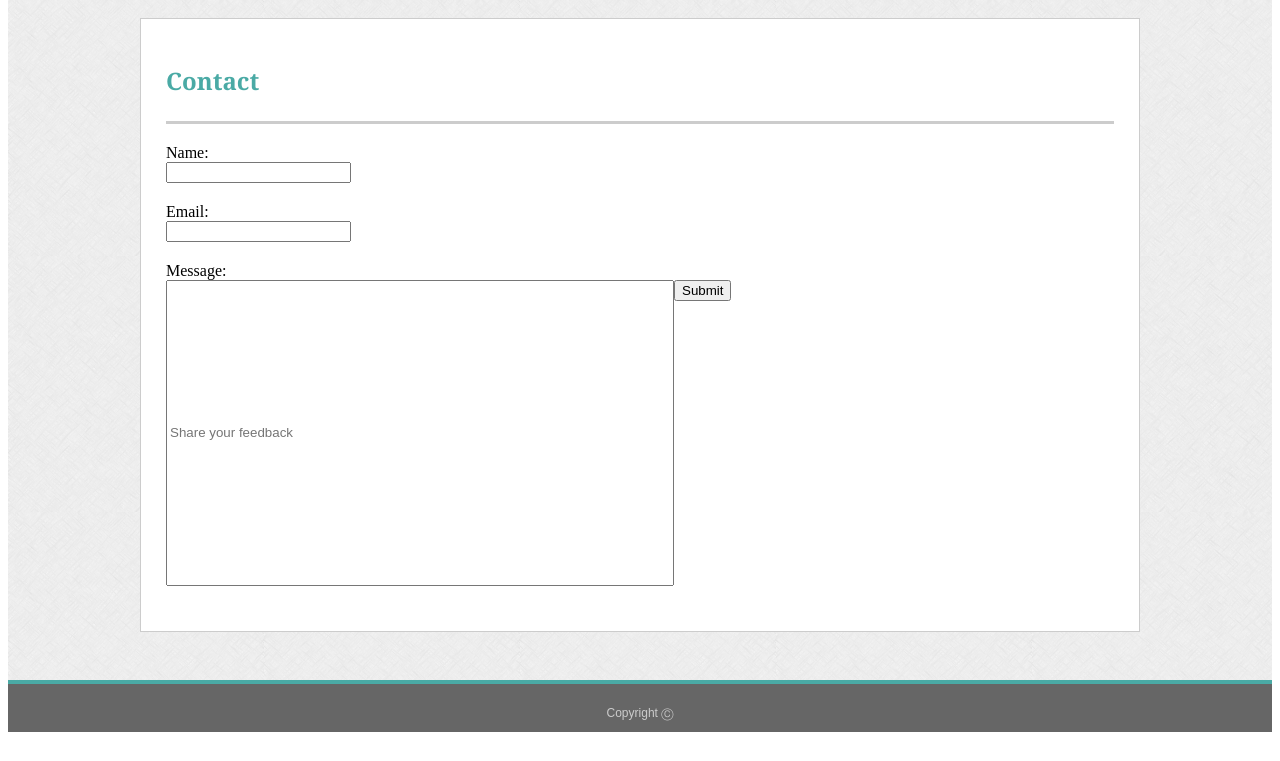
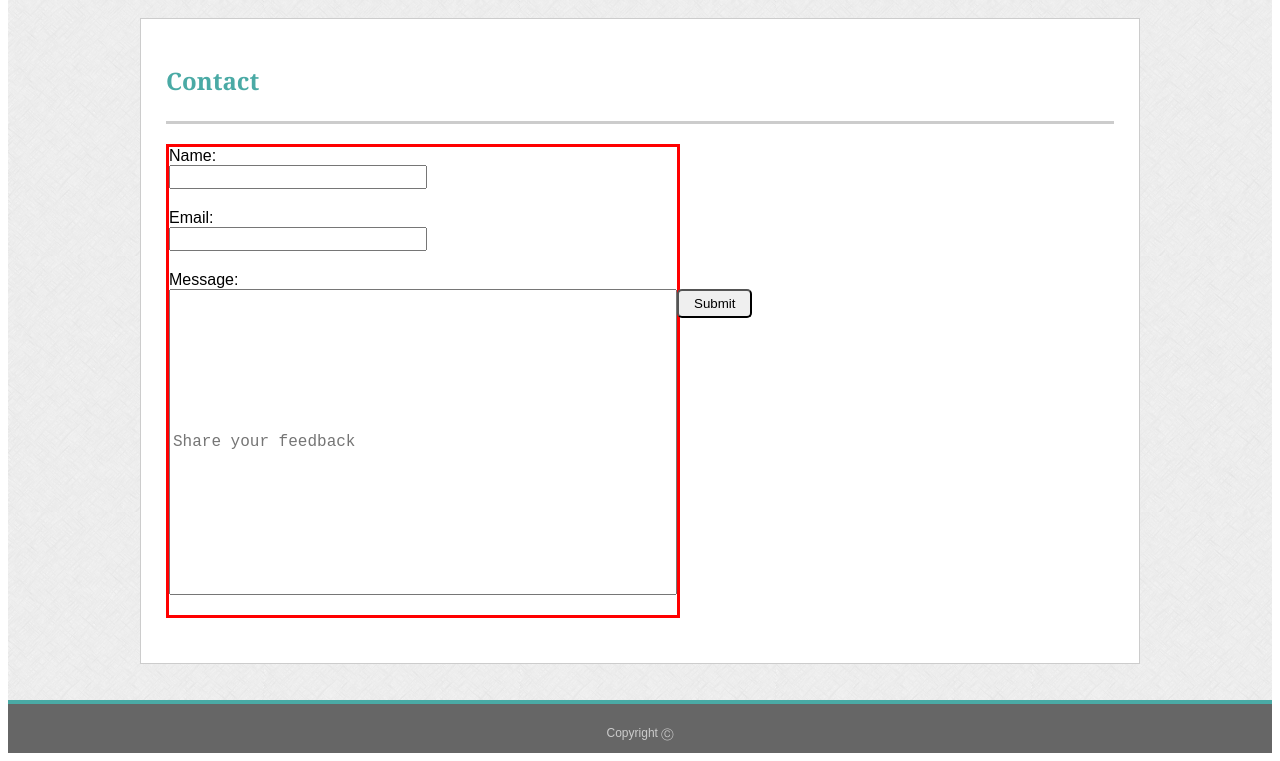
Before and after one commit to emilybaum/Basic-Portfolio, a plain HTML site: page contact.html in a window 1280 px wide. Shown: the part 107-868 px from the top of the page. Before the commit the page ends 847 px from the top, so only its background shows below. Drawn offline with Linux system fonts and the light colour scheme.

Commit message:
added hover color for button, added styling for form elements (including the input[text]

```diff
--- a/assets/css/style.css
+++ b/assets/css/style.css
@@ -139,6 +139,18 @@ section img {
     color: #4aaaa5;
 }
 
+form {
+    font-family: 'Arial', 'Helvetica Neue', Helvetica, sans-serif;
+    color: #000000;
+}
+input {
+    margin-bottom: 20px;
+    overflow: scroll;
+    width: 250px;
+    /* word-wrap: break-word;
+    word-break: break-word; */
+}
+
 #largeInput {
     width: 500px;
     height: 300px;
@@ -148,20 +160,37 @@ section img {
 
 form {
     float: left;
+    border: 3px solid red;
+    margin-bottom: 20px;
 
 }
 
-input {
-    margin-bottom: 20px;
+
+input[type] {
+    color: #000000;
+    font-family: 'Courier New', Courier, monospace;
+    font-size: 16px;
+    /* word-wrap: break-word;
+    word-break: break-word;
+    overflow: auto; */
 }
 
 #wholeForm {
     float: left;
 }
+
  /* Need to figure out how to keep the button under form1 */
 button {
     float: left;
     position: absolute;
+    padding: 5px 15px;
+    color: #000000;
+    border-radius: 5px;
+}
+
+button:hover {
+    color: #ffffff;
+    background: #4aaaa5;
 }
 
 
```
Also changed, not shown: contact.html (+2 -1 lines).
